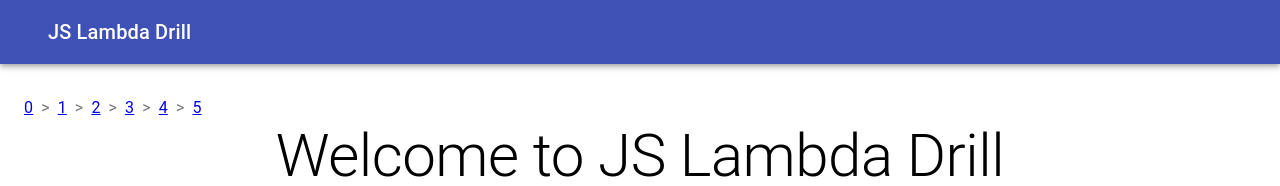
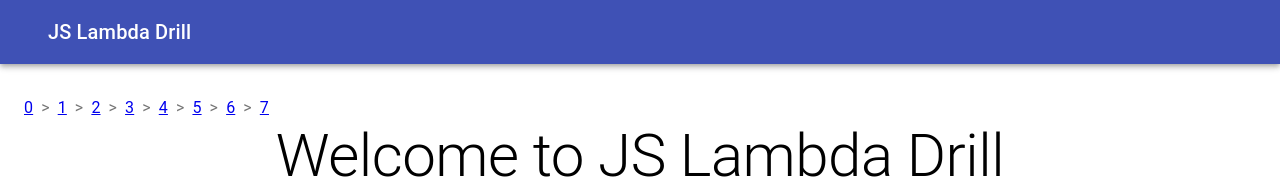
Before and after one commit to t-chov/js_lambda_drill, a React (Create React App) app: page / in a window 1280 px wide. Shown: the top 186 px of the page. Built offline with nearby package versions, Linux system fonts and the light colour scheme.

Commit message:
add two questions.

```diff
--- a/src/components/LambdaQuestion.tsx
+++ b/src/components/LambdaQuestion.tsx
@@ -50,7 +50,7 @@ const LambdaQuestion: React.FC<LambdaQuestionProps> = props => {
       <Typography variant='h4'>Input</Typography>
       <Card className={classes.dataCard}>
         <CardContent>
-          <pre>[{props.question.inputArray.join(', ')}]</pre>
+          <pre>{JSON.stringify(props.question.inputArray)}</pre>
         </CardContent>
       </Card>
 
--- a/src/questions.ts
+++ b/src/questions.ts
@@ -40,5 +40,19 @@ export default [
     output: [],
     inputCode: '[1, 2, 3, 4, 5, 6, 7, 8, 9, 10, 11, 12, 13, 14, 15].map(x => { /* write here */ });',
     isSolved: false
+  },
+  {
+    inputArray: [[10, 1], [10, 0], [10, 1], [3, 2]],
+    answer: [33, 4],
+    output: [],
+    inputCode: '[[10, 1], [10, 0], [10, 1], [3, 2]];',
+    isSolved: false
+  },
+  {
+    inputArray: [1, 4, 9, 16, 25, 36, 49, 64, 81, 100],
+    answer: [2, 4, 6, 8, 10],
+    output: [],
+    inputCode: '[1, 4, 9, 16, 25, 36, 49, 64, 81, 100];',
+    isSolved: false
   }
 ]
```
